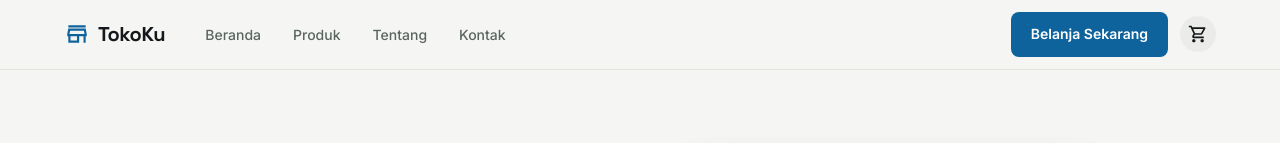
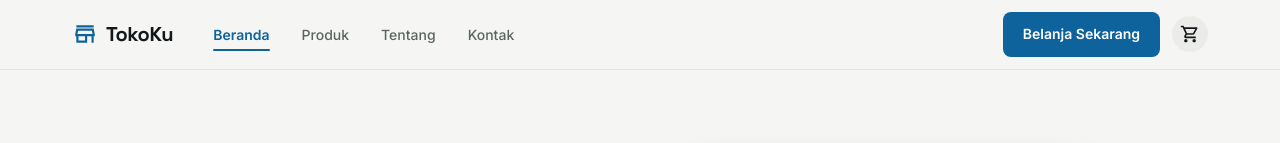
Before and after one commit to MulyaKoding/Tokoku, a Next.js app in the folder Frontend/: page / in a window 1280 px wide. Shown: the top 143 px of the page. Built offline with nearby package versions, Linux system fonts and the light colour scheme; what @mui/material-nextjs would draw is missing.

Commit message:
Adj: navbar

```diff
--- a/Frontend/app/components/layout/Navbar.tsx
+++ b/Frontend/app/components/layout/Navbar.tsx
@@ -1,6 +1,6 @@
 "use client"
 
-import { useState } from "react"
+import { useState, useEffect } from "react"
 import Link from "next/link"
 import {
   AppBar,
@@ -23,6 +23,7 @@ import MenuIcon from "@mui/icons-material/Menu"
 import CloseIcon from "@mui/icons-material/Close"
 import StoreOutlinedIcon from "@mui/icons-material/StoreOutlined"
 import { useCart } from "@/app/context/CartContext"
+import { usePathname } from "next/navigation"
 
 const navLinks = [
   { label: "Beranda", href: "/" },
@@ -34,6 +35,17 @@ const navLinks = [
 export default function Navbar() {
   const [mobileOpen, setMobileOpen] = useState(false)
   const { cartCount } = useCart()
+  const pathname = usePathname()
+  const [scrolled, setScrolled] = useState(false)
+
+  useEffect(() => {
+    const handleScroll = () => {
+      setScrolled(window.scrollY > 24)
+    }
+    window.addEventListener("scroll", handleScroll)
+    handleScroll()
+    return () => window.removeEventListener("scroll", handleScroll)
+  }, [])
 
   return (
     <>
@@ -42,14 +54,47 @@ export default function Navbar() {
         color="inherit"
         elevation={0}
         sx={{
-          bgcolor: "rgba(245, 246, 243, 0.85)",
-          backdropFilter: "blur(8px)",
-          borderBottom: "1px solid",
-          borderColor: "divider"
+          top: 0,
+          bgcolor: scrolled ? "transparent" : "rgba(245, 246, 243, 0.85)",
+          backdropFilter: scrolled ? "none" : "blur(8px)",
+          borderBottom: scrolled ? "none" : "1px solid",
+          borderColor: "divider",
+          boxShadow: "none",
+          py: scrolled ? 1.5 : 0,
+          transition:
+            "padding 0.35s cubic-bezier(0.4, 0, 0.2, 1), background-color 0.2s ease"
         }}
       >
-        <Container maxWidth="lg" disableGutters={false}>
-          <Toolbar disableGutters sx={{ py: 1.5, minHeight: "auto" }}>
+        <Container
+          maxWidth={scrolled ? "md" : "lg"}
+          disableGutters={!scrolled}
+          sx={{
+            transition: "max-width 0.35s cubic-bezier(0.4, 0, 0.2, 1)"
+          }}
+        >
+          <Box
+            sx={{
+              bgcolor: scrolled ? "rgba(245, 246, 243, 0.85)" : "transparent",
+              backdropFilter: scrolled ? "blur(8px)" : "none",
+              border: scrolled ? "1px solid" : "none",
+              borderColor: "divider",
+              borderRadius: scrolled ? 999 : 0,
+              boxShadow: scrolled
+                ? "0 8px 24px -8px rgba(10,36,34,0.18)"
+                : "none",
+              transition:
+                "border-radius 0.35s cubic-bezier(0.4, 0, 0.2, 1), box-shadow 0.35s ease, background-color 0.2s ease"
+            }}
+          >
+            <Toolbar
+              disableGutters
+              sx={{
+                py: scrolled ? 0.75 : 1.5,
+                px: scrolled ? 2 : { xs: 2, sm: 3, md: 4 },
+                minHeight: "auto",
+                transition: "padding 0.35s cubic-bezier(0.4, 0, 0.2, 1)"
+              }}
+            >
               <Stack
                 direction="row"
                 alignItems="center"
@@ -58,7 +103,9 @@ export default function Navbar() {
                 href="/"
                 sx={{ textDecoration: "none", mr: { xs: 2, md: 5 } }}
               >
-              <StoreOutlinedIcon sx={{ color: "primary.main", fontSize: 26 }} />
+                <StoreOutlinedIcon
+                  sx={{ color: "primary.main", fontSize: 26 }}
+                />
                 <Typography
                   variant="h6"
                   sx={{
@@ -76,7 +123,14 @@ export default function Navbar() {
                 gap={4}
                 sx={{ display: { xs: "none", md: "flex" }, flexGrow: 1 }}
               >
-              {navLinks.map((link) => (
+                {navLinks.map((link) => {
+                  const isActive =
+                    link.href === "/"
+                      ? pathname === "/"
+                      : pathname === link.href ||
+                        pathname.startsWith(link.href + "/")
+
+                  return (
                     <Typography
                       key={link.href}
                       component={Link}
@@ -84,15 +138,27 @@ export default function Navbar() {
                       sx={{
                         textDecoration: "none",
                         fontSize: 14,
-                    fontWeight: 500,
-                    color: "text.secondary",
+                        fontWeight: isActive ? 700 : 500,
+                        color: isActive ? "primary.main" : "text.secondary",
+                        position: "relative",
                         transition: "color 0.2s ease",
-                    "&:hover": { color: "primary.main" }
+                        "&:hover": { color: "primary.main" },
+                        "&::after": {
+                          content: '""',
+                          position: "absolute",
+                          left: 0,
+                          right: 0,
+                          bottom: -6,
+                          height: 2,
+                          borderRadius: 1,
+                          bgcolor: isActive ? "primary.main" : "transparent"
+                        }
                       }}
                     >
                       {link.label}
                     </Typography>
-              ))}
+                  )
+                })}
               </Stack>
 
               <Box sx={{ flexGrow: { xs: 1, md: 0 } }} />
@@ -141,6 +207,7 @@ export default function Navbar() {
                 </IconButton>
               </Stack>
             </Toolbar>
+          </Box>
         </Container>
       </AppBar>
 
```
Lines whose indentation alone changed are shown as unchanged.
